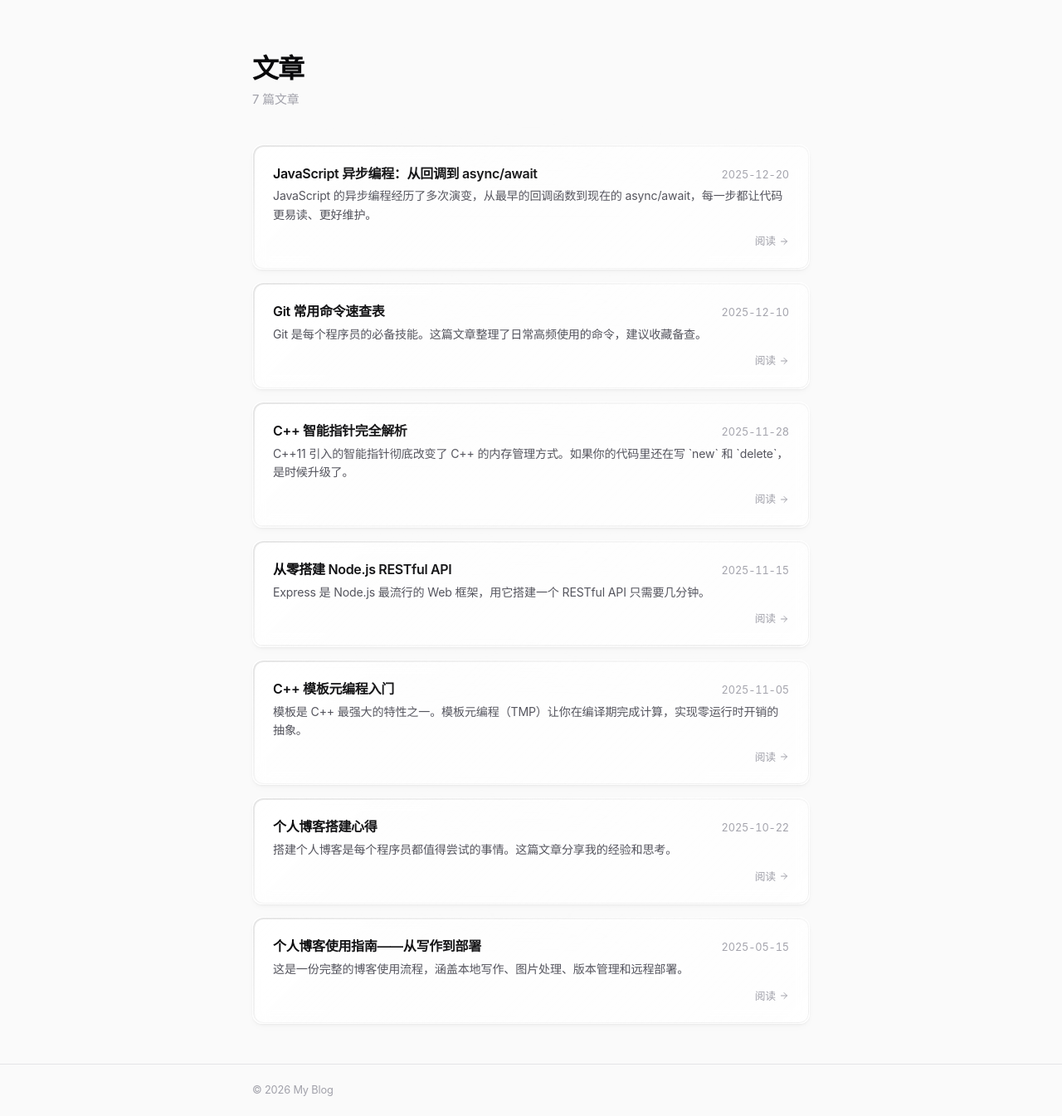
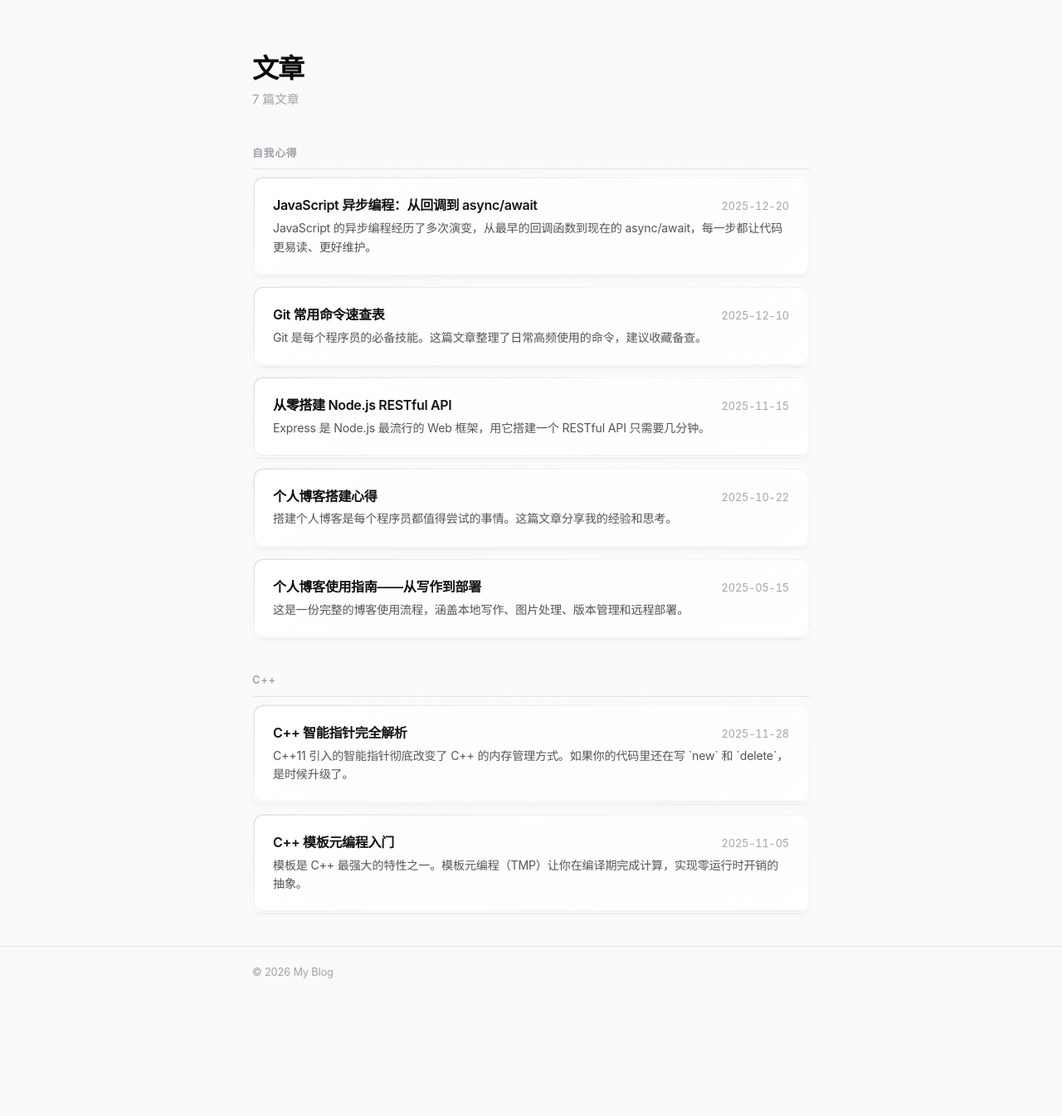
Before and after one commit to chengzhongyuan/personal-blog, a Node server app: page / in a window 1280 px wide. Shown: the part 53-1398 px from the top of the page at 83% size. After the commit the page ends 1232 px from the top, so only its background shows below. Run offline with Node 20, Linux system fonts and the light colour scheme; some libraries are stand-ins or nearby versions.

Commit message:
feat: category grouping on homepage

```diff
--- a/controllers/blogController.js
+++ b/controllers/blogController.js
@@ -52,6 +52,7 @@ function loadPosts() {
       id,
       title: meta.title || file.replace(/^\d+-/, '').replace(/\.md$/, ''),
       date: meta.date || '未注明日期',
+      category: meta.category || '',
       content: content.trim(),
     });
   }
@@ -124,9 +125,29 @@ exports.getHome = (req, res) => {
     id: p.id,
     title: p.title,
     date: p.date,
+    category: p.category,
     summary: p.content.split('\n')[0].replace(/^#+\s*/, '').slice(0, 120),
   }));
-  res.render('index', { title: '我的博客', posts: list });
+
+  // 按分类分组，保持分类顺序
+  const categoryOrder = ['自我心得', 'C++', 'Linux'];
+  const groups = [];
+  const seenCategories = new Set();
+
+  for (const cat of categoryOrder) {
+    const items = list.filter(p => p.category === cat);
+    if (items.length > 0) {
+      groups.push({ name: cat, posts: items });
+      seenCategories.add(cat);
+    }
+  }
+  // 其余未分类或不在预设分类中的
+  const rest = list.filter(p => !seenCategories.has(p.category));
+  if (rest.length > 0) {
+    groups.push({ name: '', posts: rest });
+  }
+
+  res.render('index', { title: '我的博客', groups });
 };
 
 // 文章详情页
--- a/posts/1-javascript-async.md
+++ b/posts/1-javascript-async.md
@@ -1,6 +1,7 @@
 ---
 title: JavaScript 异步编程：从回调到 async/await
 date: 2025-12-20
+category: 自我心得
 ---
 
 JavaScript 的异步编程经历了多次演变，从最早的回调函数到现在的 async/await，每一步都让代码更易读、更好维护。
--- a/posts/2-git-cheatsheet.md
+++ b/posts/2-git-cheatsheet.md
@@ -1,6 +1,7 @@
 ---
 title: Git 常用命令速查表
 date: 2025-12-10
+category: 自我心得
 ---
 
 Git 是每个程序员的必备技能。这篇文章整理了日常高频使用的命令，建议收藏备查。
--- a/posts/3-cpp-smart-pointers.md
+++ b/posts/3-cpp-smart-pointers.md
@@ -1,6 +1,7 @@
 ---
 title: C++ 智能指针完全解析
 date: 2025-11-28
+category: C++
 ---
 
 C++11 引入的智能指针彻底改变了 C++ 的内存管理方式。如果你的代码里还在写 `new` 和 `delete`，是时候升级了。
--- a/posts/4-nodejs-restful-api.md
+++ b/posts/4-nodejs-restful-api.md
@@ -1,6 +1,7 @@
 ---
 title: 从零搭建 Node.js RESTful API
 date: 2025-11-15
+category: 自我心得
 ---
 
 Express 是 Node.js 最流行的 Web 框架，用它搭建一个 RESTful API 只需要几分钟。
--- a/posts/5-cpp-template-metaprogramming.md
+++ b/posts/5-cpp-template-metaprogramming.md
@@ -1,6 +1,7 @@
 ---
 title: C++ 模板元编程入门
 date: 2025-11-05
+category: C++
 ---
 
 模板是 C++ 最强大的特性之一。模板元编程（TMP）让你在编译期完成计算，实现零运行时开销的抽象。
--- a/posts/6-blog-building.md
+++ b/posts/6-blog-building.md
@@ -1,6 +1,7 @@
 ---
 title: 个人博客搭建心得
 date: 2025-10-22
+category: 自我心得
 ---
 
 搭建个人博客是每个程序员都值得尝试的事情。这篇文章分享我的经验和思考。
--- a/posts/7-blog-usage-guide.md
+++ b/posts/7-blog-usage-guide.md
@@ -1,6 +1,7 @@
 ---
 title: 个人博客使用指南——从写作到部署
 date: 2025-05-15
+category: 自我心得
 ---
 
 这是一份完整的博客使用流程，涵盖本地写作、图片处理、版本管理和远程部署。
--- a/public/css/style.css
+++ b/public/css/style.css
@@ -187,8 +187,18 @@ a:hover { color: var(--text-secondary); }
   margin-top: 6px; letter-spacing: -.01em;
 }
 
+/* ===== Category Sections ===== */
+.category-section { margin-bottom: 40px; }
+
+.category-title {
+  font-size: .8rem; font-weight: 600; color: var(--text-tertiary);
+  letter-spacing: .06em; text-transform: uppercase;
+  margin-bottom: 8px; padding-bottom: 8px;
+  border-bottom: 1px solid var(--border);
+}
+
 /* ===== Post List ===== */
-.post-list { display: flex; flex-direction: column; gap: 3px; padding-bottom: 48px; }
+.post-list { display: flex; flex-direction: column; gap: 0; padding-bottom: 0; }
 
 .post-card {
   background: linear-gradient(
@@ -805,6 +815,7 @@ a:hover { color: var(--text-secondary); }
   .site-logo span { display: none; }
   .page-hero { padding: 40px 0 28px; }
   .page-hero h1 { font-size: 1.5rem; }
+  .category-section { margin-bottom: 28px; }
   .post-card { padding: 18px 16px; }
   .post-card-header { flex-direction: column-reverse; gap: 2px; }
   .post-card-title { font-size: .95rem; }
--- a/views/index.ejs
+++ b/views/index.ejs
@@ -1,13 +1,21 @@
 <div class="page-hero">
   <h1>文章</h1>
-  <p><%= posts.length %> 篇文章</p>
+  <p><%= groups.reduce((s, g) => s + g.posts.length, 0) %> 篇文章</p>
 </div>
 
-<% if (posts.length === 0) { %>
+<% if (groups.length === 0) { %>
   <p class="empty-hint">还没有文章。</p>
 <% } else { %>
-  <div class="post-list">
-    <% posts.forEach(function(post) { %>
+  <% groups.forEach(function(group) { %>
+    <% if (group.name) { %>
+    <div class="category-section">
+      <h2 class="category-title"><%= group.name %></h2>
+      <div class="post-list">
+    <% } else { %>
+      <div class="post-list" style="margin-top: 24px;">
+    <% } %>
+
+    <% group.posts.forEach(function(post) { %>
       <article class="post-card" onclick="location.href='/post/<%= post.id %>'">
         <div class="post-card-header">
           <h2 class="post-card-title">
@@ -16,13 +24,14 @@
           <time class="post-card-date" datetime="<%= post.date %>"><%= post.date %></time>
         </div>
         <p class="post-card-summary"><%= post.summary %></p>
-        <div class="post-card-footer">
-          <span class="read-more">
-            阅读
-            <svg class="arrow" width="12" height="12" viewBox="0 0 24 24" fill="none" stroke="currentColor" stroke-width="2" stroke-linecap="round" stroke-linejoin="round"><path d="M5 12h14M12 5l7 7-7 7"/></svg>
-          </span>
-        </div>
       </article>
     <% }) %>
-  </div>
+
+    <% if (group.name) { %>
+      </div>
+    </div>
+    <% } else { %>
+      </div>
+    <% } %>
+  <% }) %>
 <% } %>
```
